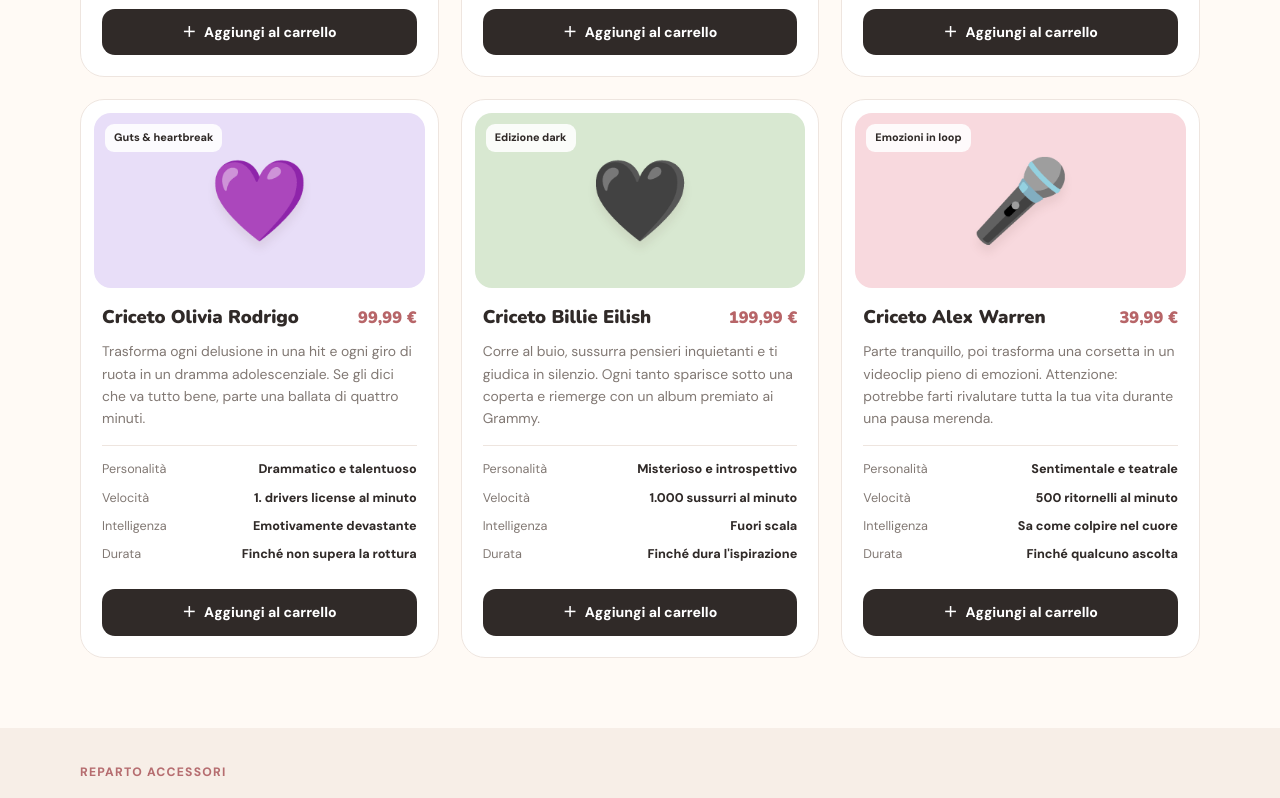
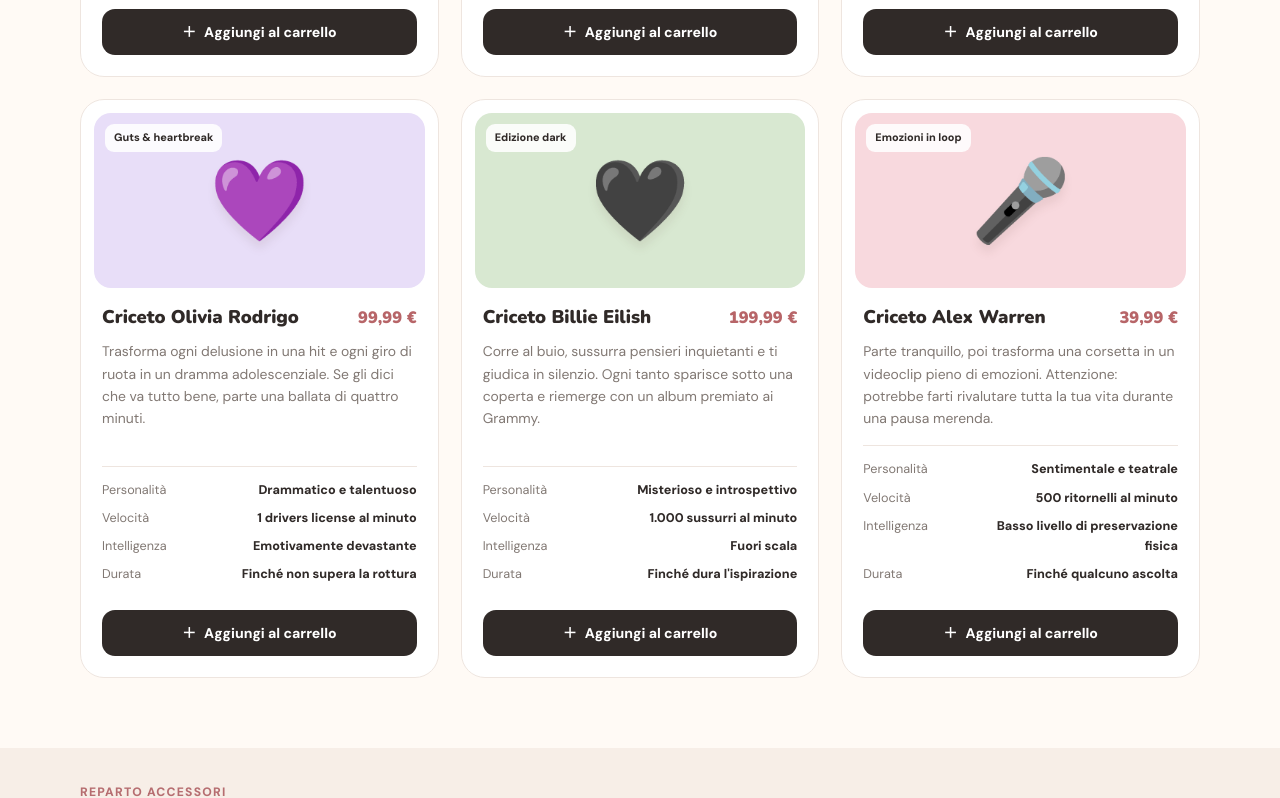
Before and after one commit to Marty-09/criceti-cerebrali, a plain HTML site: page index.html in a window 1280 px wide. Shown: the part 2486-3284 px from the top of the page. Drawn offline with nearby package versions, Linux system fonts and the light colour scheme.

Commit message:
Fix pricing and speed attributes in index.html

```diff
--- a/index.html
+++ b/index.html
@@ -1773,7 +1773,7 @@
         speed:"Non misurabile",
         intelligence:"Pericolosamente alta",
         duration:"Dai 5 giorni ai 5 minuti",
-        price:-100.00
+        price:-9.99
     },
     {
         id:"h7",
@@ -1826,7 +1826,7 @@
         tag:"Guts & heartbreak",
         description:"Trasforma ogni delusione in una hit e ogni giro di ruota in un dramma adolescenziale. Se gli dici che va tutto bene, parte una ballata di quattro minuti.",
         personality:"Drammatico e talentuoso",
-        speed:"1. drivers license al minuto",
+        speed:"1 drivers license al minuto",
         intelligence:"Emotivamente devastante",
         duration:"Finché non supera la rottura",
         price:99.99
@@ -1855,7 +1855,7 @@
         description:"Parte tranquillo, poi trasforma una corsetta in un videoclip pieno di emozioni. Attenzione: potrebbe farti rivalutare tutta la tua vita durante una pausa merenda.",
         personality:"Sentimentale e teatrale",
         speed:"500 ritornelli al minuto",
-        intelligence:"Sa come colpire nel cuore",
+        intelligence:"Basso livello di preservazione fisica",
         duration:"Finché qualcuno ascolta",
         price:39.99
     },
```
